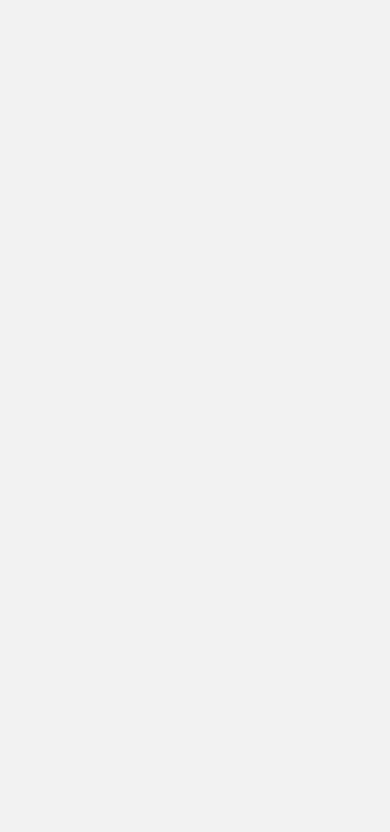
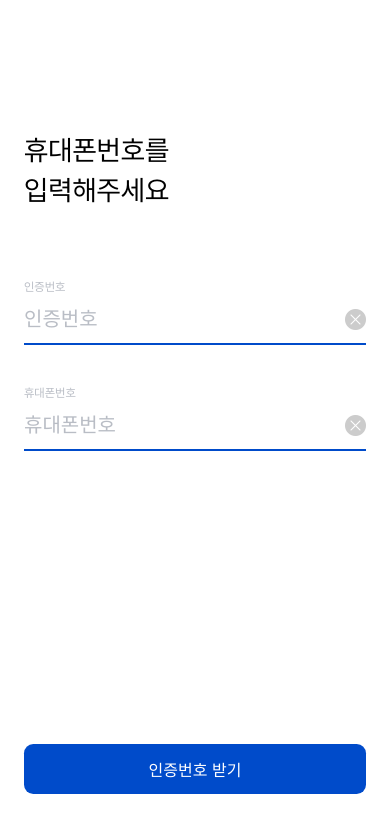
Before and after one commit to petqua-demo/petqua_frontend, a React Native app: screen /Join in a window 390 px wide. Shown: the top 832 px of the page. Built offline with nearby package versions, Linux system fonts and the light colour scheme.

Commit message:
feat: create join page form
Create join page form.

```diff
--- a/src/screens/beginning/Join.tsx
+++ b/src/screens/beginning/Join.tsx
@@ -1,5 +1,132 @@
-import { View, Text, Button } from "react-native";
+import { StatusBar } from "expo-status-bar";
+import {
+  StyleSheet,
+  View,
+  TextInput,
+  Image,
+  Pressable,
+  Keyboard,
+} from "react-native";
+import useCachedResources from "../../useCachedResources";
+import { useState } from "react";
+
+import Text from "../../components/DefaultText";
+import BlueButton from "../../components/BlueButton";
+import palette from "../../styles/ColorPalette";
 
 export default function Join({ navigation }: any) {
-  return <View></View>;
+  const isLoaded = useCachedResources();
+  const [phoneNum, setPhoneNum] = useState("");
+  const [verificationNum, setVerificationNum] = useState("");
+
+  if (isLoaded) {
+    return (
+      <Pressable style={{ flex: 1 }} onPress={() => Keyboard.dismiss()}>
+        <View style={styles.container}>
+          <StatusBar style="auto" />
+          <View style={styles.content}>
+            <Text style={styles.command}>휴대폰번호를{"\n"}입력해주세요</Text>
+            <View style={styles.inputItem}>
+              <Text style={styles.textInputTitle}>인증번호</Text>
+              <View style={styles.inputBox}>
+                <TextInput
+                  style={styles.textInput}
+                  placeholder="인증번호"
+                  placeholderTextColor={palette.lightGray}
+                  keyboardType="numeric"
+                  returnKeyType="done"
+                  value={verificationNum}
+                  onChangeText={(verificationNum) =>
+                    setVerificationNum(verificationNum)
+                  }
+                ></TextInput>
+                <Image
+                  source={require("../../../assets/images/clearTextInputButton.png")}
+                  style={styles.clearButton}
+                />
+                {/* clear button 눌렀을 때는 키보드 안 사라지게 하는 코드 추가하기 */}
+              </View>
+            </View>
+            <View style={styles.inputItem}>
+              <Text style={styles.textInputTitle}>휴대폰번호</Text>
+              <View style={styles.inputBox}>
+                <TextInput
+                  style={styles.textInput}
+                  placeholder="휴대폰번호"
+                  placeholderTextColor={palette.lightGray}
+                  keyboardType="numeric"
+                  returnKeyType="done"
+                  value={phoneNum}
+                  onChangeText={(phoneNum) => setPhoneNum(phoneNum)}
+                ></TextInput>
+                <Image
+                  source={require("../../../assets/images/clearTextInputButton.png")}
+                  style={styles.clearButton}
+                />
+              </View>
+            </View>
+          </View>
+
+          <View style={styles.buttonBox}>
+            <BlueButton
+              title="인증번호 받기"
+              onPress={() => {}}
+              buttonStyle={{ width: "100%", height: 50 }}
+            ></BlueButton>
+          </View>
+        </View>
+      </Pressable>
+    );
+  } else {
+    return null;
+  }
 }
+
+const styles = StyleSheet.create({
+  container: {
+    flex: 1,
+    backgroundColor: "#fff",
+  },
+  content: {
+    marginHorizontal: 24,
+    flex: 1,
+  },
+  command: {
+    fontSize: 28,
+    marginTop: 130,
+    lineHeight: 40,
+    marginBottom: 29,
+  },
+  subtitle: {
+    fontSize: 24,
+    marginTop: 70,
+  },
+  inputItem: {
+    marginTop: 41,
+  },
+  textInputTitle: {
+    marginBottom: 13,
+    fontSize: 12,
+    color: palette.lightGray,
+  },
+  inputBox: {
+    flexDirection: "row",
+    paddingBottom: 12,
+    borderBottomWidth: 2,
+    borderBottomColor: palette.mainColor,
+  },
+  textInput: {
+    flex: 1,
+    fontSize: 20,
+  },
+  clearButton: {
+    width: 21,
+    height: 21,
+    marginTop: 2,
+  },
+  buttonBox: {
+    justifyContent: "flex-end",
+    marginBottom: 50,
+    marginHorizontal: 24,
+  },
+});
```
Also changed, not shown: assets/images/clearTextInputButton.png (added).
